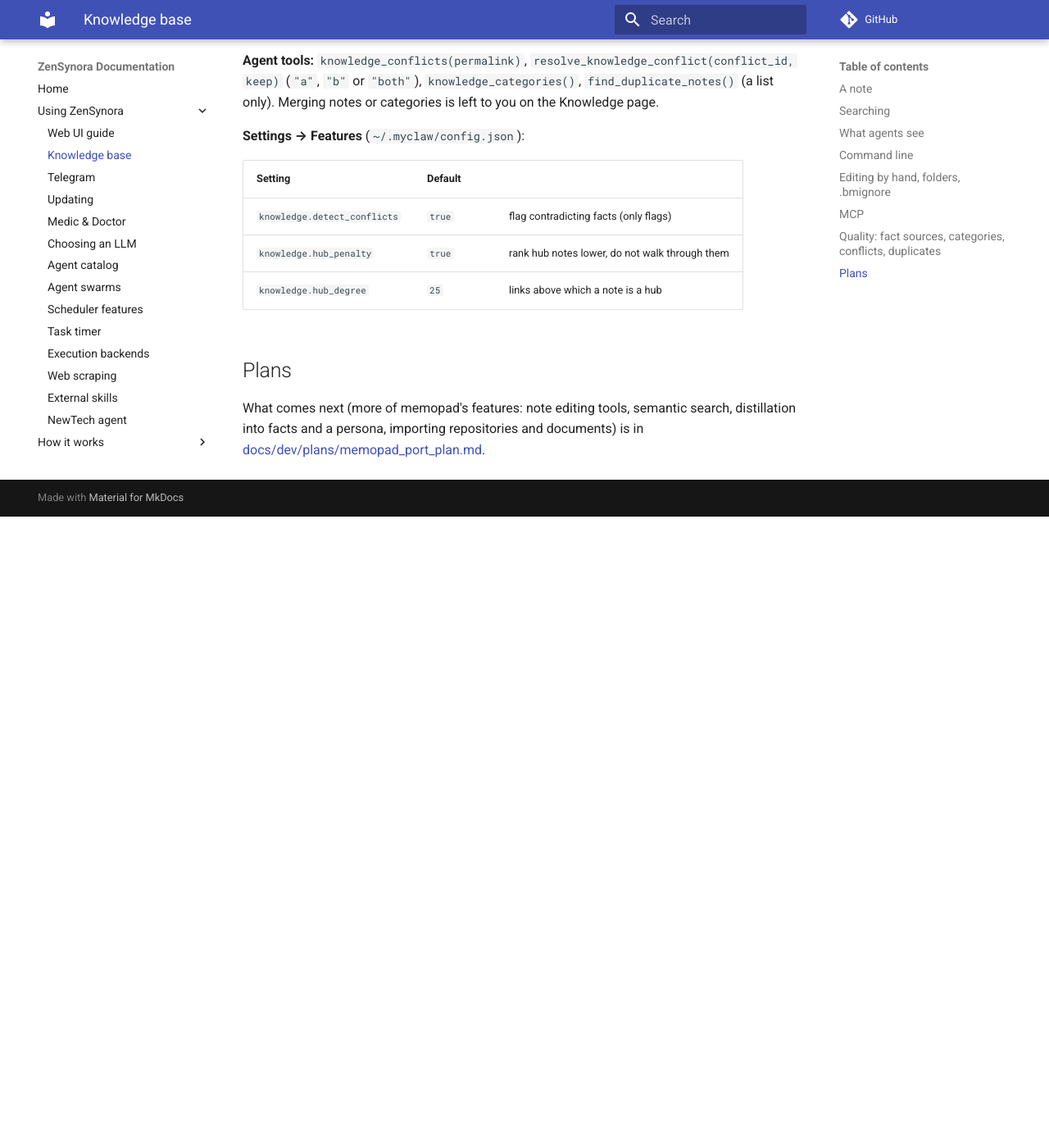
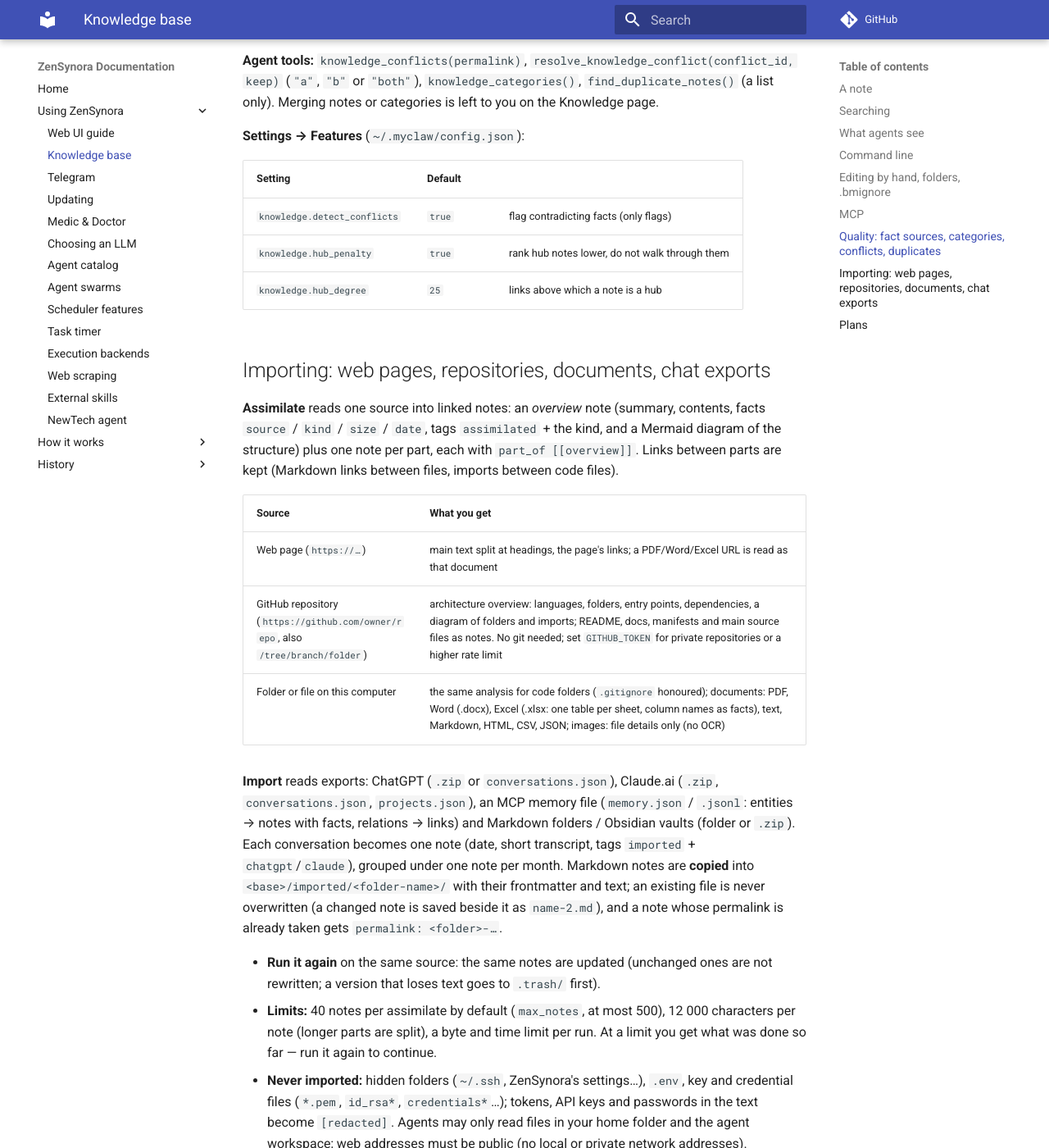
Before and after one commit to adrianx26/zensynora, an MkDocs documentation site: the page built from docs/knowledge_base_guide.md, in a window 1280 px wide and 1400 px high, scrolled down 5112 px. Shown: the whole window at 82% size. Built offline with MkDocs 1.6.1 and Material for MkDocs 9.7.7, drawn with Linux system fonts in a browser that asks for light colours; comment, search, counter and statistics services are not loaded; before the commit the page ends 5742 px from its top, so only the background shows below that; some of the changed text lies outside the part shown.

Commit message:
KB phase 5: ingestion — assimilate URL/GitHub/local/documents into linked notes with a Mermaid diagram; ChatGPT, Claude, MCP memory and Markdown/Obsidian importers
- stable titles: re-ingesting updates notes; caps on notes/size/time; secret files skipped, tokens redacted
- local paths only inside workspace/home, never hidden folders; URL redirects re-checked (private addresses)
- agent tools assimilate/import_knowledge (120 s, partial results), API jobs, CLI commands, import dialog
- optional extra [ingest]: pypdf, python-docx, openpyxl; log in ~/.myclaw/logs/knowledge_ingest.jsonl; 33 tests

Co-Authored-By: Claude Opus 5.5 <noreply@anthropic.com>
Claude-Session: https://claude.ai/code/session_01RopmtbWsEBAAY7FQTLmNwW

```diff
--- a/docs/knowledge_base_guide.md
+++ b/docs/knowledge_base_guide.md
@@ -203,9 +203,54 @@ notes or categories is left to you on the Knowledge page.
 | `knowledge.hub_penalty` | `true` | rank hub notes lower, do not walk through them |
 | `knowledge.hub_degree` | `25` | links above which a note is a hub |
 
+## Importing: web pages, repositories, documents, chat exports
+
+**Assimilate** reads one source into linked notes: an *overview* note (summary,
+contents, facts `source` / `kind` / `size` / `date`, tags `assimilated` + the
+kind, and a Mermaid diagram of the structure) plus one note per part, each
+with `part_of [[overview]]`. Links between parts are kept (Markdown links
+between files, imports between code files).
+
+| Source | What you get |
+|---|---|
+| Web page (`https://…`) | main text split at headings, the page's links; a PDF/Word/Excel URL is read as that document |
+| GitHub repository (`https://github.com/owner/repo`, also `/tree/branch/folder`) | architecture overview: languages, folders, entry points, dependencies, a diagram of folders and imports; README, docs, manifests and main source files as notes. No git needed; set `GITHUB_TOKEN` for private repositories or a higher rate limit |
+| Folder or file on this computer | the same analysis for code folders (`.gitignore` honoured); documents: PDF, Word (.docx), Excel (.xlsx: one table per sheet, column names as facts), text, Markdown, HTML, CSV, JSON; images: file details only (no OCR) |
+
+**Import** reads exports: ChatGPT (`.zip` or `conversations.json`), Claude.ai
+(`.zip`, `conversations.json`, `projects.json`), an MCP memory file
+(`memory.json` / `.jsonl`: entities → notes with facts, relations → links) and
+Markdown folders / Obsidian vaults (folder or `.zip`). Each conversation becomes
+one note (date, short transcript, tags `imported` + `chatgpt`/`claude`), grouped
+under one note per month. Markdown notes are **copied** into
+`<base>/imported/<folder-name>/` with their frontmatter and text; an existing
+file is never overwritten (a changed note is saved beside it as `name-2.md`),
+and a note whose permalink is already taken gets `permalink: <folder>-…`.
+
+* **Run it again** on the same source: the same notes are updated (unchanged
+  ones are not rewritten; a version that loses text goes to `.trash/` first).
+* **Limits:** 40 notes per assimilate by default (`max_notes`, at most 500),
+  12 000 characters per note (longer parts are split), a byte and time limit
+  per run. At a limit you get what was done so far — run it again to continue.
+* **Never imported:** hidden folders (`~/.ssh`, ZenSynora's settings…), `.env`,
+  key and credential files (`*.pem`, `id_rsa*`, `credentials*`…); tokens,
+  API keys and passwords in the text become `[redacted]`. Agents may only read
+  files in your home folder and the agent workspace; web addresses must be
+  public (no local or private network addresses).
+* PDF, Word and Excel need an optional package:
+  `pip install 'zensynora[ingest]'` (or, in ZenSynora's virtual environment,
+  `python -m pip install pypdf python-docx openpyxl`). Without it you get a
+  message saying exactly that; everything else works.
+* Every run is logged as one line in `~/.myclaw/logs/knowledge_ingest.jsonl`.
+
+| Where | How |
+|---|---|
+| Agent | `assimilate(source, max_notes)` — e.g. "analyze https://github.com/owner/repo and make a diagram" (returns the overview note and the diagram); `import_knowledge(path, kind)` |
+| Web UI | Knowledge page → *Import*: a link or folder, or upload a file (up to 200 MB) |
+| Command line | `zensynora knowledge assimilate SOURCE [--max-notes 40] [-b BASE]`, `zensynora knowledge import FILE [--kind auto\|chatgpt\|claude\|mcp_memory\|markdown\|document] [-b BASE]` |
+
 ## Plans
 
 What comes next (more of memopad's features: note editing tools, semantic
-search, distillation into facts and a persona, importing repositories and
-documents) is in
+search, distillation into facts and a persona) is in
 [docs/dev/plans/memopad_port_plan.md](dev/plans/memopad_port_plan.md).
```
